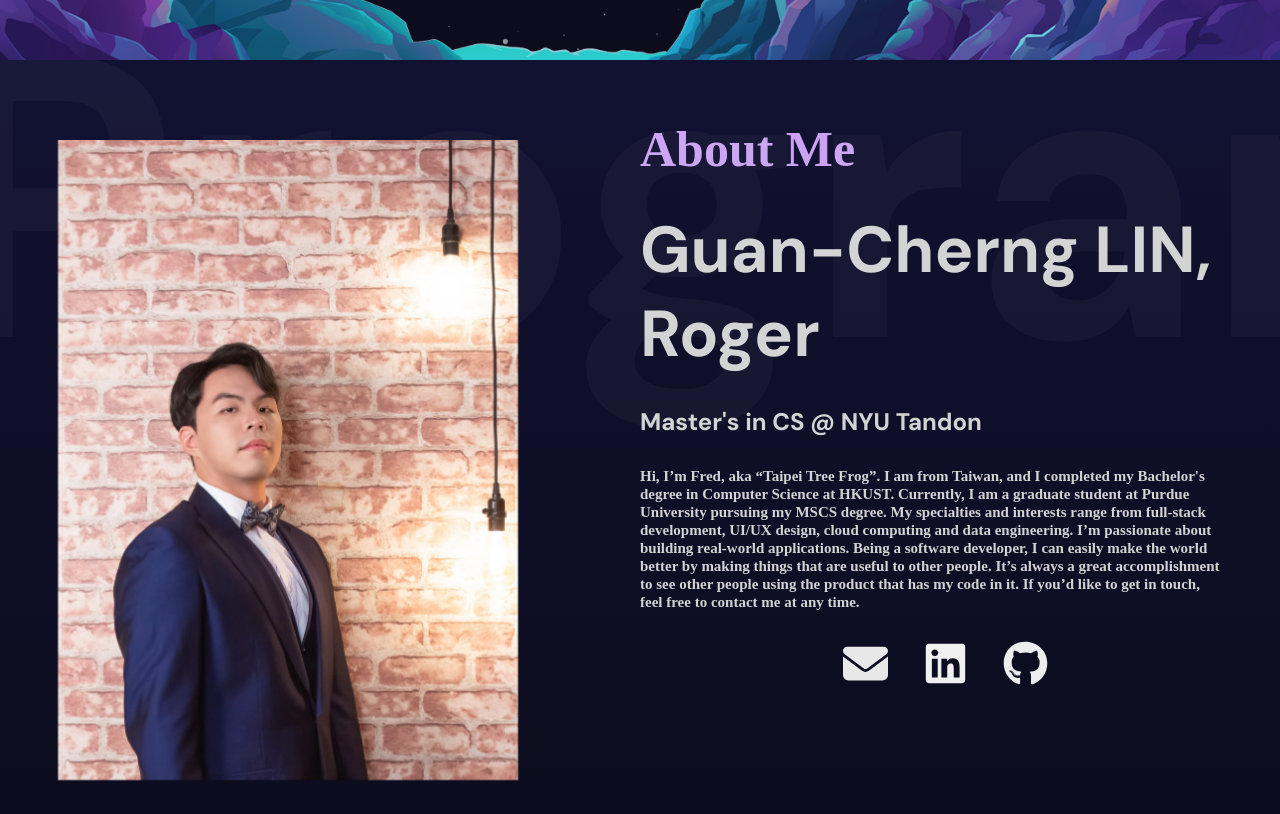
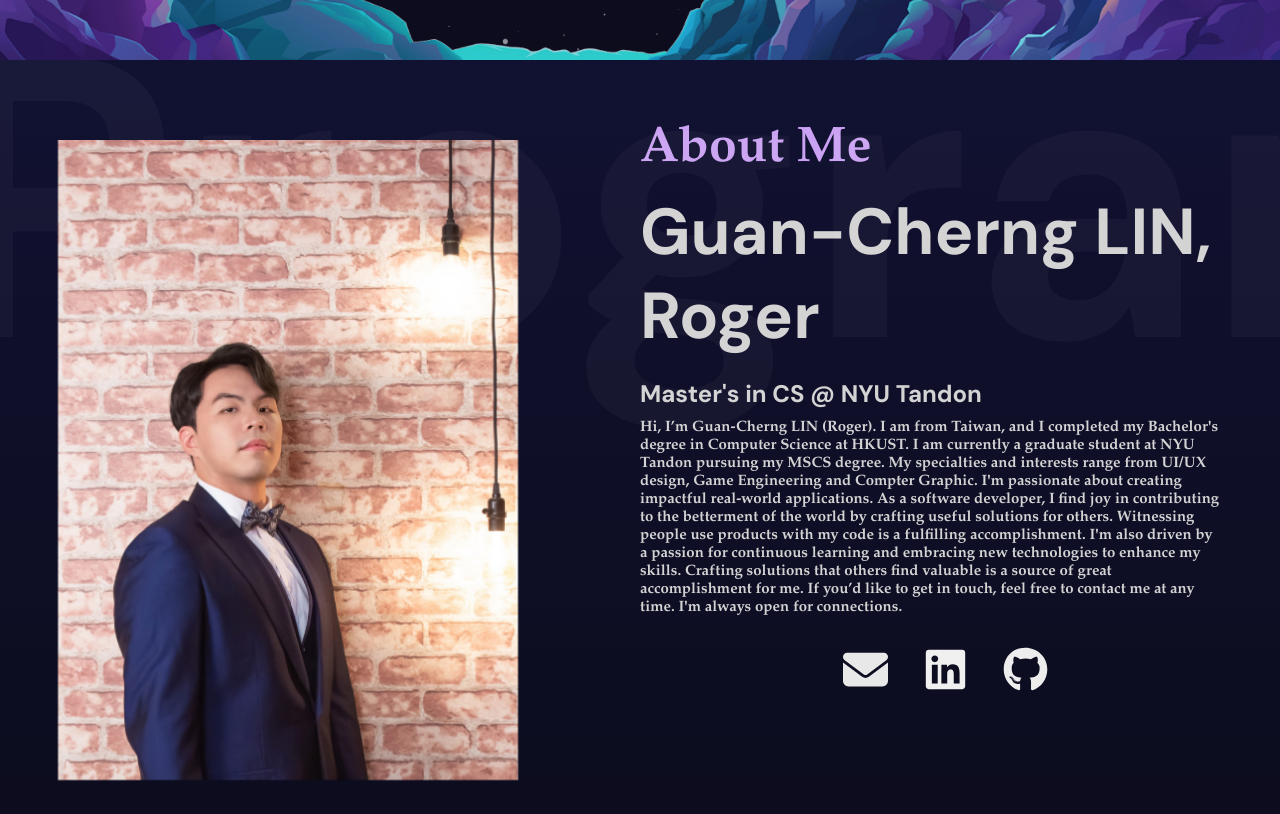
Before and after one commit to guanroger/guanroger.github.io, a React (Vite) app: page / in a window 1280 px wide. Shown: the part 740-1554 px from the top of the page. Built offline with nearby package versions, Linux system fonts and the light colour scheme.

Commit message:
change bio

```diff
--- a/src/components/about/About.jsx
+++ b/src/components/about/About.jsx
@@ -56,7 +56,12 @@ const About = () =>{
                     <motion.h2 variants={textVariants}> About Me</motion.h2>
                     <motion.h3 variants={textVariants}> Guan-Cherng LIN, Roger</motion.h3>
                     <motion.h1 variants={textVariants}> Master's in CS @ NYU Tandon</motion.h1>
-                    <motion.h4 variants={textVariants}>Hi, I’m Fred, aka “Taipei Tree Frog”. I am from Taiwan, and I completed my Bachelor's degree in Computer Science at HKUST. Currently, I am a graduate student at Purdue University pursuing my MSCS degree. My specialties and interests range from full-stack development, UI/UX design, cloud computing and data engineering. I’m passionate about building real-world applications. Being a software developer, I can easily make the world better by making things that are useful to other people. It’s always a great accomplishment to see other people using the product that has my code in it. If you’d like to get in touch, feel free to contact me at any time. </motion.h4>
+                    <motion.h4 variants={textVariants}>Hi, I’m Guan-Cherng LIN (Roger). I am from Taiwan, and I completed my Bachelor's degree in Computer Science at HKUST.
+                    I am currently a graduate student at NYU Tandon pursuing my MSCS degree. My specialties and interests range from UI/UX design, Game Engineering and Compter Graphic.
+                    I'm passionate about creating impactful real-world applications. As a software developer, I find joy in contributing to the betterment of the world by crafting useful solutions for others.
+                    Witnessing people use products with my code is a fulfilling accomplishment.
+                    I'm also driven by a passion for continuous learning and embracing new technologies to enhance my skills. Crafting solutions that others find valuable is a source of great accomplishment for me.
+                    If you’d like to get in touch, feel free to contact me at any time. I'm always open for connections.</motion.h4>
                     <motion.div variants={textVariants} className="buttons">
                         <motion.a variants={textVariants} href="mailto: guanchernglin@gmail.com" >
                             <motion.img variants={textVariants} src="/svg/envelope-solid-w.svg" alt="" />
--- a/src/components/about/about.scss
+++ b/src/components/about/about.scss
@@ -36,7 +36,7 @@
             h2{
                 font-size: 50px;
                 color: rgb(203, 162, 243);
-                font-family: 'Roboto Slab', serif;
+                font-family: 'Garamond', serif;
                 margin-top: 30px;
 
                 @include mobile {
@@ -46,8 +46,14 @@
 
             }
 
+            h1{
+              margin-top: -10px;
+              margin-bottom: -20px;
+            }
+
             h3{
                 font-size: 65px;
+                margin-top: -20px;
                 margin-right : 30px;
 
             @include mobile {
@@ -57,7 +63,7 @@
             }
             h4{
                 font-size: 15px;
-                font-family: 'Roboto Slab', serif;
+                font-family: 'Garamond', serif;
                 margin-right: 30px;
                 line-height: 120%;
 
```
